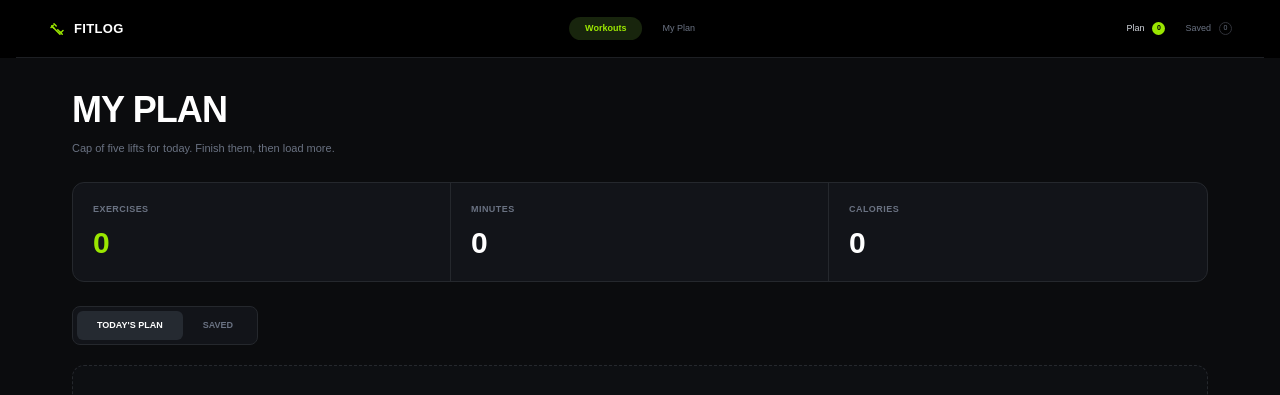
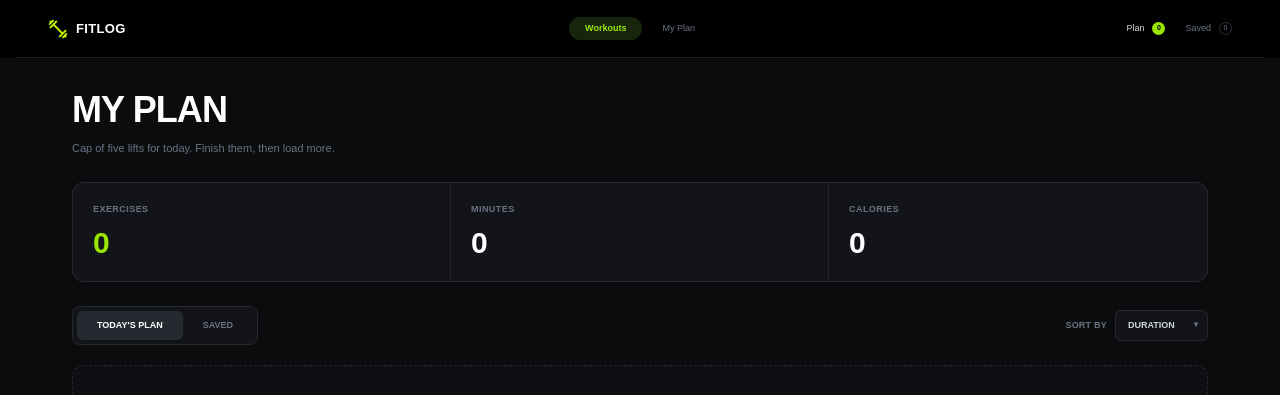
Before and after one commit to affanbhu/Assignment06, a Next.js app: page /my-plan in a window 1280 px wide. Shown: the top 395 px of the page. Built offline with nearby package versions, Linux system fonts and the light colour scheme.

Commit message:
Update project

```diff
--- a/src/app/my-plan/page.tsx
+++ b/src/app/my-plan/page.tsx
@@ -19,6 +19,8 @@ type Exercise = {
   instructions: string[];
 };
 
+type SortOption = "duration" | "calories" | "rating";
+
 export default function MyPlan() {
   const [todayPlan, setTodayPlan] = useState<Exercise[]>([]);
   const [savedExercises, setSavedExercises] = useState<Exercise[]>([]);
@@ -26,6 +28,7 @@ export default function MyPlan() {
   const [loading, setLoading] = useState(true);
   const [toast, setToast] = useState("");
   const [completedIds, setCompletedIds] = useState<number[]>([]);
+  const [sortBy, setSortBy] = useState<SortOption>("duration");
 
   /* ================= LOAD DATA ================= */
 
@@ -50,7 +53,6 @@ export default function MyPlan() {
   };
 
   useEffect(() => {
-    // Show loading state briefly before rendering the list
     const timer = setTimeout(() => {
       loadData();
     }, 400);
@@ -148,6 +150,24 @@ export default function MyPlan() {
   const activeExercises =
     activeTab === "plan" ? todayPlan : savedExercises;
 
+  /* ================= SORTING ================= */
+
+  const sortedExercises = [...activeExercises].sort((a, b) => {
+    if (sortBy === "duration") {
+      return a.duration - b.duration;
+    }
+
+    if (sortBy === "calories") {
+      return a.caloriesBurned - b.caloriesBurned;
+    }
+
+    if (sortBy === "rating") {
+      return a.rating - b.rating;
+    }
+
+    return 0;
+  });
+
   /* ================= METRICS ================= */
 
   const totalMinutes = todayPlan.reduce(
@@ -190,7 +210,7 @@ export default function MyPlan() {
 
         <section className="px-4 py-8 sm:px-6 lg:px-8">
 
-          {/* ================= HEADER ================= */}
+          {/* HEADER */}
 
           <div>
             <h1 className="text-3xl font-black uppercase tracking-tight text-white sm:text-4xl">
@@ -202,7 +222,7 @@ export default function MyPlan() {
             </p>
           </div>
 
-          {/* ================= METRICS ================= */}
+          {/* METRICS */}
 
           <div className="mt-6 grid grid-cols-1 overflow-hidden rounded-xl border border-[#25282d] bg-[#121419] sm:grid-cols-3">
 
@@ -244,9 +264,13 @@ export default function MyPlan() {
 
           </div>
 
-          {/* ================= TABS ================= */}
+          {/* TABS + SORT */}
 
-          <div className="mt-6 flex w-fit rounded-lg border border-[#25282d] bg-[#121419] p-1">
+          <div className="mt-6 flex flex-col gap-3 sm:flex-row sm:items-center sm:justify-between">
+
+            {/* TABS */}
+
+            <div className="flex w-fit rounded-lg border border-[#25282d] bg-[#121419] p-1">
 
               <button
                 onClick={() => setActiveTab("plan")}
@@ -272,9 +296,46 @@ export default function MyPlan() {
 
             </div>
 
-          {/* ================= EMPTY STATE ================= */}
+            {/* SORT BY */}
 
-          {activeExercises.length === 0 ? (
+            <div className="flex items-center gap-2">
+
+              <label
+                htmlFor="sortBy"
+                className="text-[9px] font-semibold uppercase tracking-wide text-gray-500"
+              >
+                Sort By
+              </label>
+
+              <div className="relative">
+
+                <select
+                  id="sortBy"
+                  value={sortBy}
+                  onChange={(e) =>
+                    setSortBy(e.target.value as SortOption)
+                  }
+                  className="appearance-none rounded-md border border-[#25282d] bg-[#121419] px-3 py-2 pr-8 text-[9px] font-bold uppercase text-gray-300 outline-none transition focus:border-lime-400"
+                >
+                  <option value="duration">Duration</option>
+                  <option value="calories">Calories</option>
+                  <option value="rating">Rating</option>
+                </select>
+
+                <span className="pointer-events-none absolute right-2 top-1/2 -translate-y-1/2 text-[8px] text-gray-500">
+                  ▼
+                </span>
+
+              </div>
+
+            </div>
+
+          </div>
+
+          {/* EMPTY STATE */}
+
+          {sortedExercises.length === 0 ? (
+
             <div className="mt-5 flex min-h-[280px] items-center justify-center rounded-xl border border-dashed border-[#25282d] bg-[#0d0f12] px-5 py-10">
 
               <div className="text-center">
@@ -297,13 +358,15 @@ export default function MyPlan() {
               </div>
 
             </div>
+
           ) : (
 
-            /* ================= WORKOUT CARDS ================= */
+            /* WORKOUT CARDS */
 
             <div className="mt-5 space-y-3">
 
-              {activeExercises.map((exercise) => {
+              {sortedExercises.map((exercise) => {
+
                 const isDone = completedIds.includes(exercise.id);
 
                 return (
@@ -321,6 +384,7 @@ export default function MyPlan() {
                       {/* THUMBNAIL */}
 
                       <div className="h-48 w-full shrink-0 overflow-hidden sm:h-auto sm:w-[220px]">
+
                         <img
                           src={exercise.image}
                           alt={exercise.name}
@@ -328,6 +392,7 @@ export default function MyPlan() {
                             isDone ? "grayscale" : ""
                           }`}
                         />
+
                       </div>
 
                       {/* CONTENT */}
@@ -341,6 +406,7 @@ export default function MyPlan() {
                           <div className="flex items-start justify-between gap-4">
 
                             <div>
+
                               <h2
                                 className={`text-lg font-black uppercase ${
                                   isDone
@@ -354,6 +420,7 @@ export default function MyPlan() {
                               <p className="mt-1 text-[9px] font-semibold uppercase tracking-wide text-gray-500">
                                 {exercise.equipment}
                               </p>
+
                             </div>
 
                             {isDone && (
@@ -436,16 +503,21 @@ export default function MyPlan() {
                         </div>
 
                       </div>
+
                     </div>
+
                   </div>
                 );
               })}
 
             </div>
+
           )}
 
         </section>
+
       </div>
+
     </main>
   );
 }
--- a/src/components/shared/Navbar.tsx
+++ b/src/components/shared/Navbar.tsx
@@ -24,11 +24,8 @@ export default function Navbar() {
 
     updateCounts();
 
-    // Listen for updates from Details page and My Plan page
     window.addEventListener("planUpdated", updateCounts);
     window.addEventListener("savedUpdated", updateCounts);
-
-    // Update when returning to the page
     window.addEventListener("focus", updateCounts);
 
     return () => {
@@ -47,55 +44,11 @@ export default function Navbar() {
           href="/"
           className="flex shrink-0 items-center gap-2"
         >
-          <svg
-            xmlns="http://www.w3.org/2000/svg"
-            viewBox="0 0 24 24"
-            fill="none"
-            className="h-[18px] w-[18px] text-lime-400"
-          >
-            <path
-              d="M5 8L16 19"
-              stroke="currentColor"
-              strokeWidth="2"
-              strokeLinecap="round"
-            />
-            <path
-              d="M8 5L11 8"
-              stroke="currentColor"
-              strokeWidth="2"
-              strokeLinecap="round"
-            />
-            <path
-              d="M5 8L8 11"
-              stroke="currentColor"
-              strokeWidth="2"
-              strokeLinecap="round"
-            />
-            <path
-              d="M16 16L19 19"
-              stroke="currentColor"
-              strokeWidth="2"
-              strokeLinecap="round"
-            />
-            <path
-              d="M13 13L16 16"
-              stroke="currentColor"
-              strokeWidth="2"
-              strokeLinecap="round"
-            />
-            <path
-              d="M4 10L7 7"
-              stroke="currentColor"
-              strokeWidth="2"
-              strokeLinecap="round"
-            />
-            <path
-              d="M17 17L20 14"
-              stroke="currentColor"
-              strokeWidth="2"
-              strokeLinecap="round"
-            />
-          </svg>
+          <img
+            src="/logo.png"
+            alt="FitLog logo"
+            className="h-5 w-5 object-contain"
+          />
 
           <span className="text-[13px] font-extrabold tracking-wide text-white">
             FITLOG
```
Lines whose indentation alone changed are shown as unchanged.
